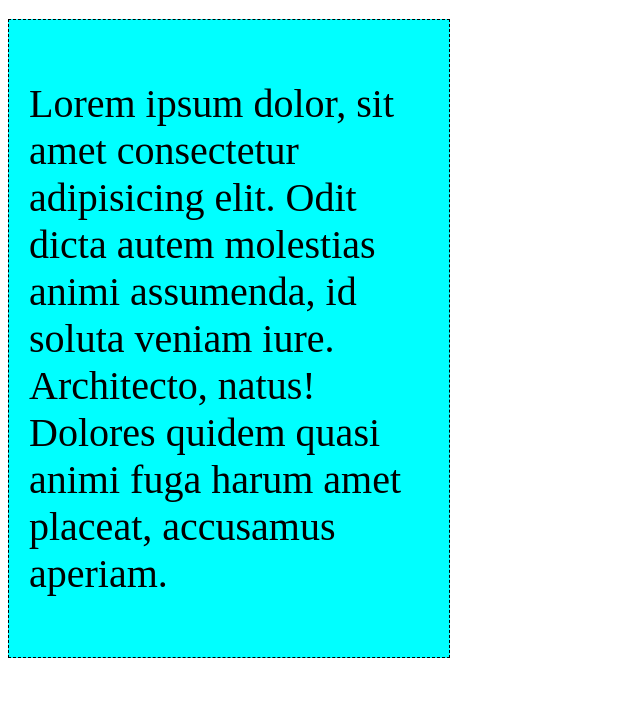
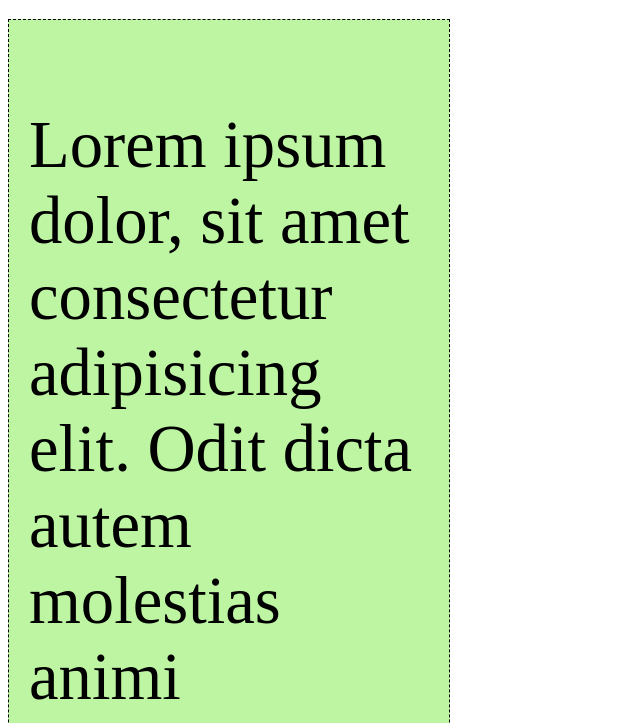
Before and after one commit to Ilyosbek0097/Vue, a plain HTML site: page index.html in a window 1280 px wide. Shown: the part 61-784 px from the top of the page, without its empty margins (0-640 px from the left). Drawn offline with nearby package versions, Linux system fonts and the light colour scheme.

Commit message:
two value v-bind add

```diff
--- a/index.html
+++ b/index.html
@@ -17,7 +17,7 @@
 <body>
     <h1>'v-bind' font size example </h1>
     <div id="app">
-      <div v-bind:style="{ fontSize: size + 'pt'}">
+      <div v-bind:style="{ fontSize: size + 'pt', backgroundColor: 'hsl('+bgVal+', 80%, 80%)'}">
         <p>Lorem ipsum dolor, sit amet consectetur adipisicing elit. Odit dicta autem molestias animi assumenda, id soluta veniam iure. Architecto, natus! Dolores quidem quasi animi fuga harum amet placeat, accusamus aperiam.</p>
       </div>
     </div>
@@ -26,7 +26,8 @@
         const app = Vue.createApp({
             data() {
                 return {
-                   size: 30
+                   size: 50,
+                   bgVal: 100
                 }
             }
         })
```
